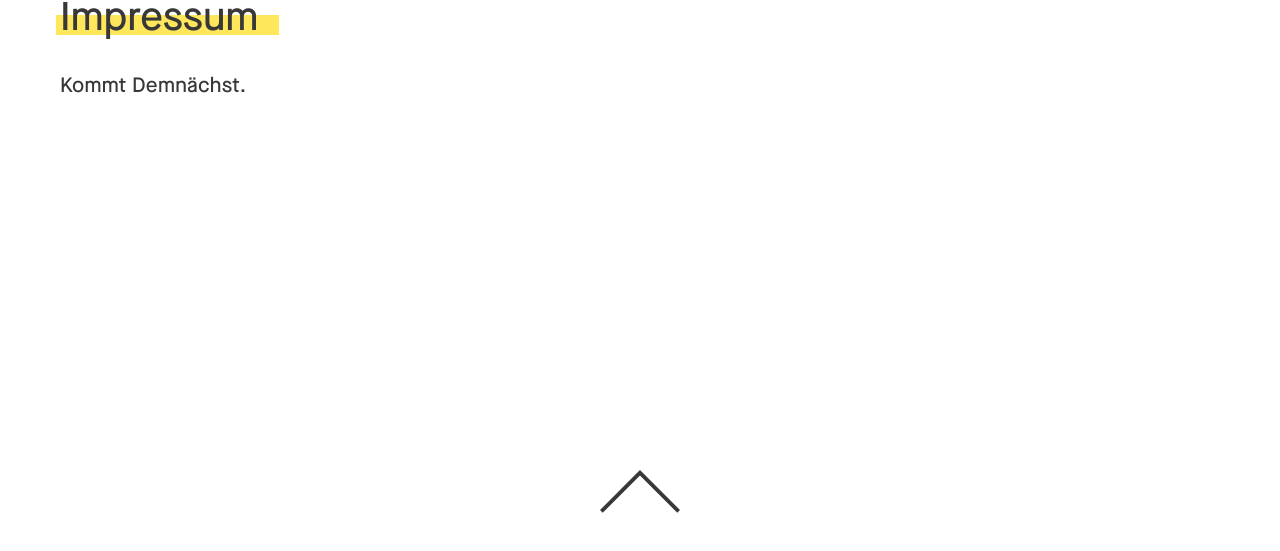
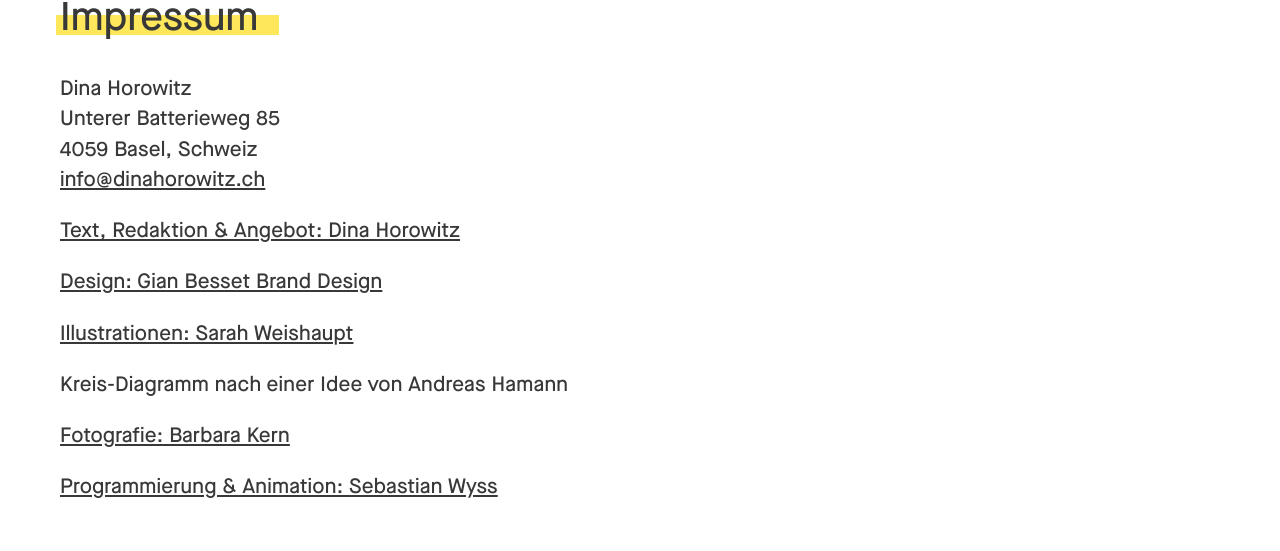
Before and after one commit to se6a/dina-horowitz, a SvelteKit app: page /impressum in a window 1280 px wide. Shown: the part 135-686 px from the top of the page. Built offline with nearby package versions, Linux system fonts and the light colour scheme; no server answers.

Commit message:
add impressum

```diff
--- a/src/routes/impressum/+page.svelte
+++ b/src/routes/impressum/+page.svelte
@@ -11,9 +11,57 @@
   <div class="space-s" />
 
   <div class="useColumns">
-    <div class="box">Kommt Demnächst.</div>
+    <div class="box">
+      <ul>
+        <li>
+          <address>
+            <span>Dina Horowitz</span>
+            <span>Unterer Batterieweg 85</span>
+            <span>4059 Basel, Schweiz</span>
+          </address>
+          <a class="textLink" href="mailto:info@dinahorowitz.ch" target="_blank" rel="noreferrer">
+            info@dinahorowitz.ch
+          </a>
+        </li>
+
+        <li>
+          <a class="textLink" href="https://www.dinahorowitz.ch" target="_blank" rel="noreferrer">
+            Text, Redaktion & Angebot: Dina Horowitz
+          </a>
+        </li>
+        <li>
+          <a class="textLink" href="https://gianbesset.ch" target="_blank" rel="noreferrer">
+            Design: Gian Besset Brand Design
+          </a>
+        </li>
+        <li>
+          <a class="textLink" href="https://www.sarahweishaupt.ch" target="_blank" rel="noreferrer">
+            Illustrationen: Sarah Weishaupt
+          </a>
+        </li>
+        <li>Kreis-Diagramm nach einer Idee von Andreas Hamann</li>
+        <li>
+          <a class="textLink" href="https://www.barbarakern.com" target="_blank" rel="noreferrer">
+            Fotografie: Barbara Kern
+          </a>
+        </li>
+        <li>
+          <a class="textLink" href="https://sebaaa.ch/" target="_blank" rel="noreferrer">
+            Programmierung & Animation: Sebastian Wyss
+          </a>
+        </li>
+      </ul>
+    </div>
   </div>
 </Page>
 
 <style>
+  address {
+    display: flex;
+    flex-direction: column;
+  }
+
+  li + li {
+    margin-top: 1em;
+  }
 </style>
```
